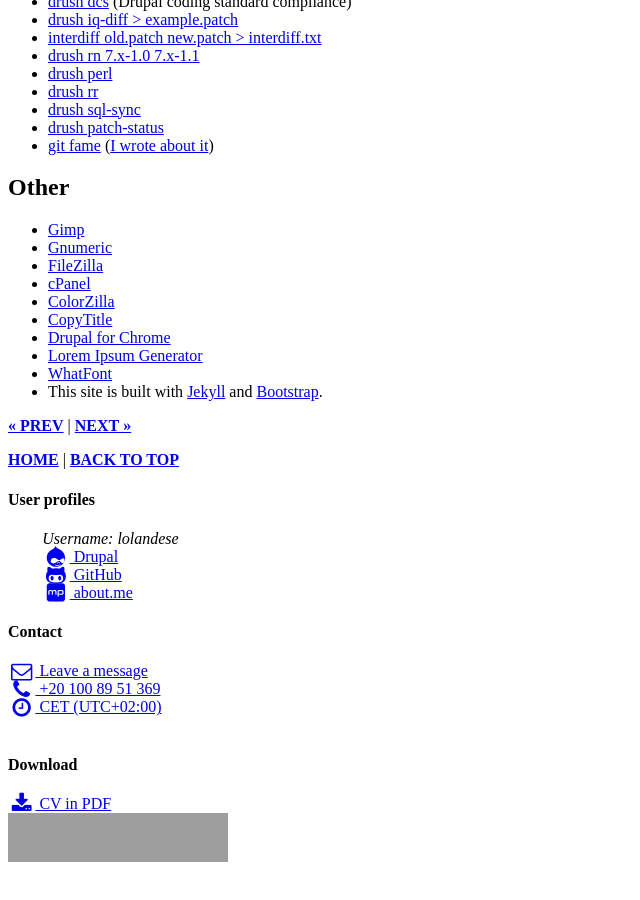
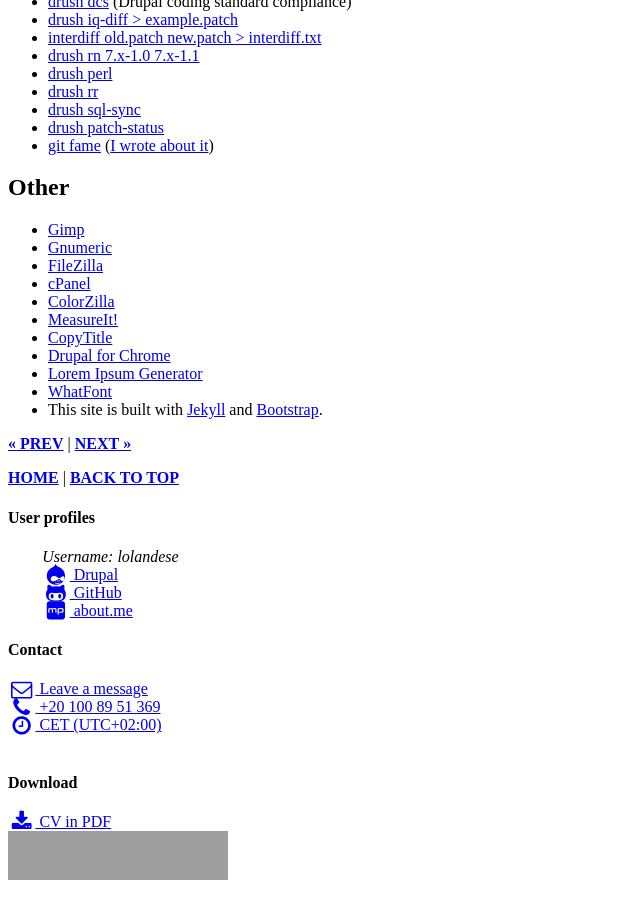
Before and after one commit to lolandese/lolandese.github.com, a Jekyll site: the page built from tools.md, in a window 1280 px wide and 900 px high, scrolled down 1808 px, cut to the strip 0-900 px from the top of the window. Shown: the whole strip, without its empty margins (0-640 px from the left). Built offline with Jekyll 4.4.1, drawn with Linux system fonts in a browser that asks for light colours; nearby versions of some CDN libraries; comment, search, counter and statistics services are not loaded; grey boxes are pictures that could not be loaded.

Commit message:
Custom domain redirect

```diff
--- /dev/null
+++ b/CNAME
@@ -0,0 +1 @@
+www.martin.postma.website
--- a/tools.md
+++ b/tools.md
@@ -67,6 +67,7 @@ Without the obvious.
 - [FileZilla](https://filezilla-project.org/)
 - [cPanel](http://cpanel.com/)
 - [ColorZilla](http://www.colorzilla.com/)
+- [MeasureIt!](https://chrome.google.com/webstore/detail/measureit/aonjhmdcgbgikgjapjckfkefpphjpgma)
 - [CopyTitle](https://chrome.google.com/webstore/detail/copy-title/apjhabidapioenkgnkgblpdbmnbapjpj)
 - [Drupal for Chrome](https://chrome.google.com/webstore/detail/drupal-for-chrome/imlijcpfmhmifofiihbofoamohkdbblc)
 - [Lorem Ipsum Generator](https://chrome.google.com/webstore/detail/lorem-ipsum-generator/dmpfoncmmihgkooacnplecaopcefceam)
```
